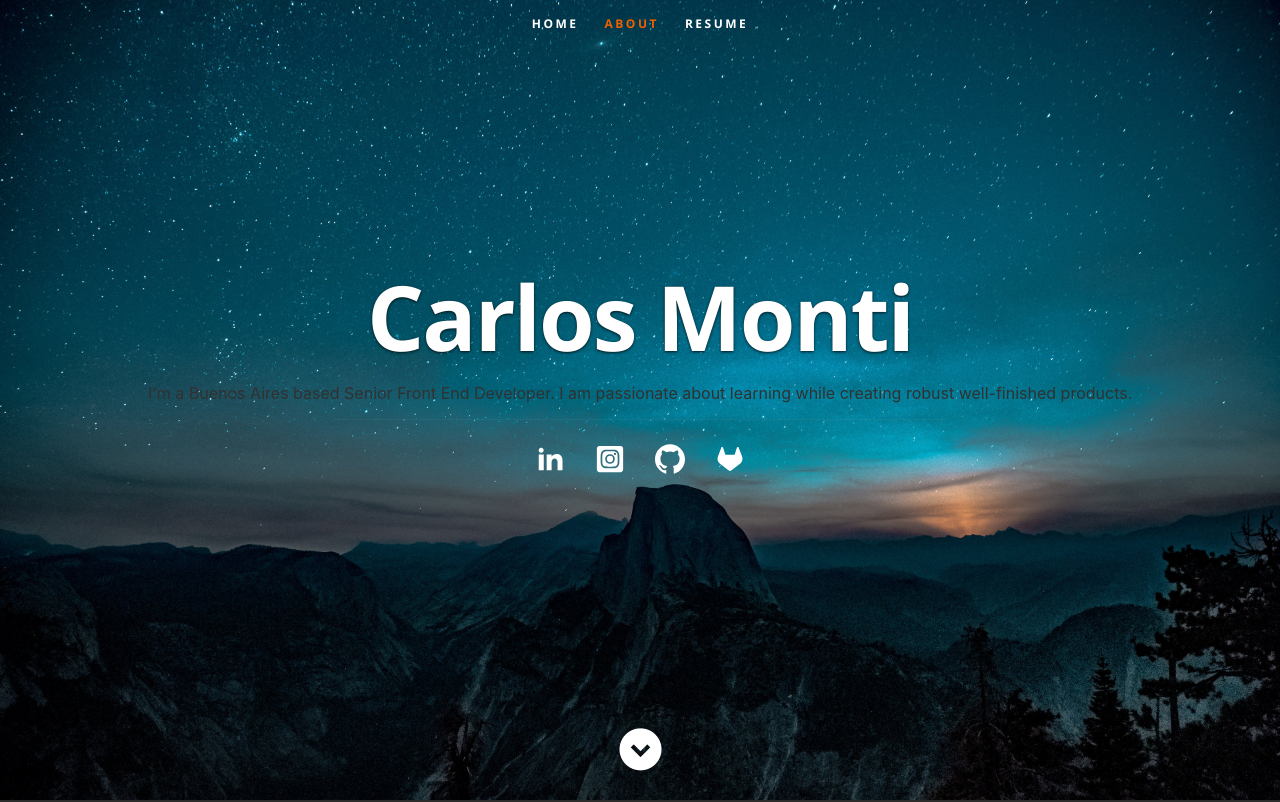
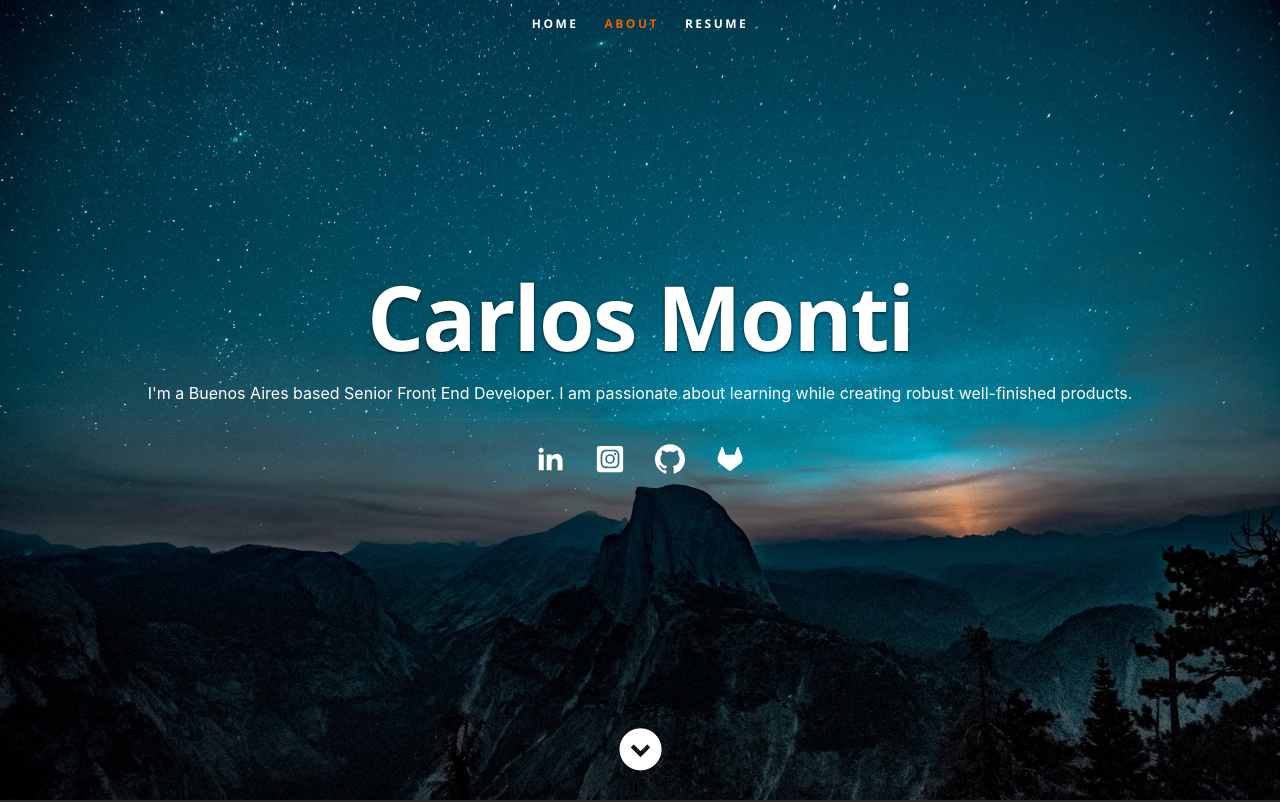
Before and after one commit to testacode/resume, a React (Vite) app: page / in a window 1280 px wide. Shown: the top 802 px of the page. Built offline with nearby package versions, Linux system fonts and the light colour scheme.

Commit message:
feat: add color styling for secondary header in banner
- Introduced a new CSS rule to set the text color of the secondary header (h2) in the banner to white for improved visibility and aesthetics.

```diff
--- a/public/css/layout.css
+++ b/public/css/layout.css
@@ -70,6 +70,9 @@ header .banner-text h1 {
   letter-spacing: -2px;
   margin: 0 auto 18px auto;
   text-shadow: 0px 1px 3px rgba(0, 0, 0, 0.8);
+}
+header .banner-text h2 {
+  color: #fff;
 }
 header .banner-text h3 {
   font: 18px/1.9em "opensans-regular", serif;
```
